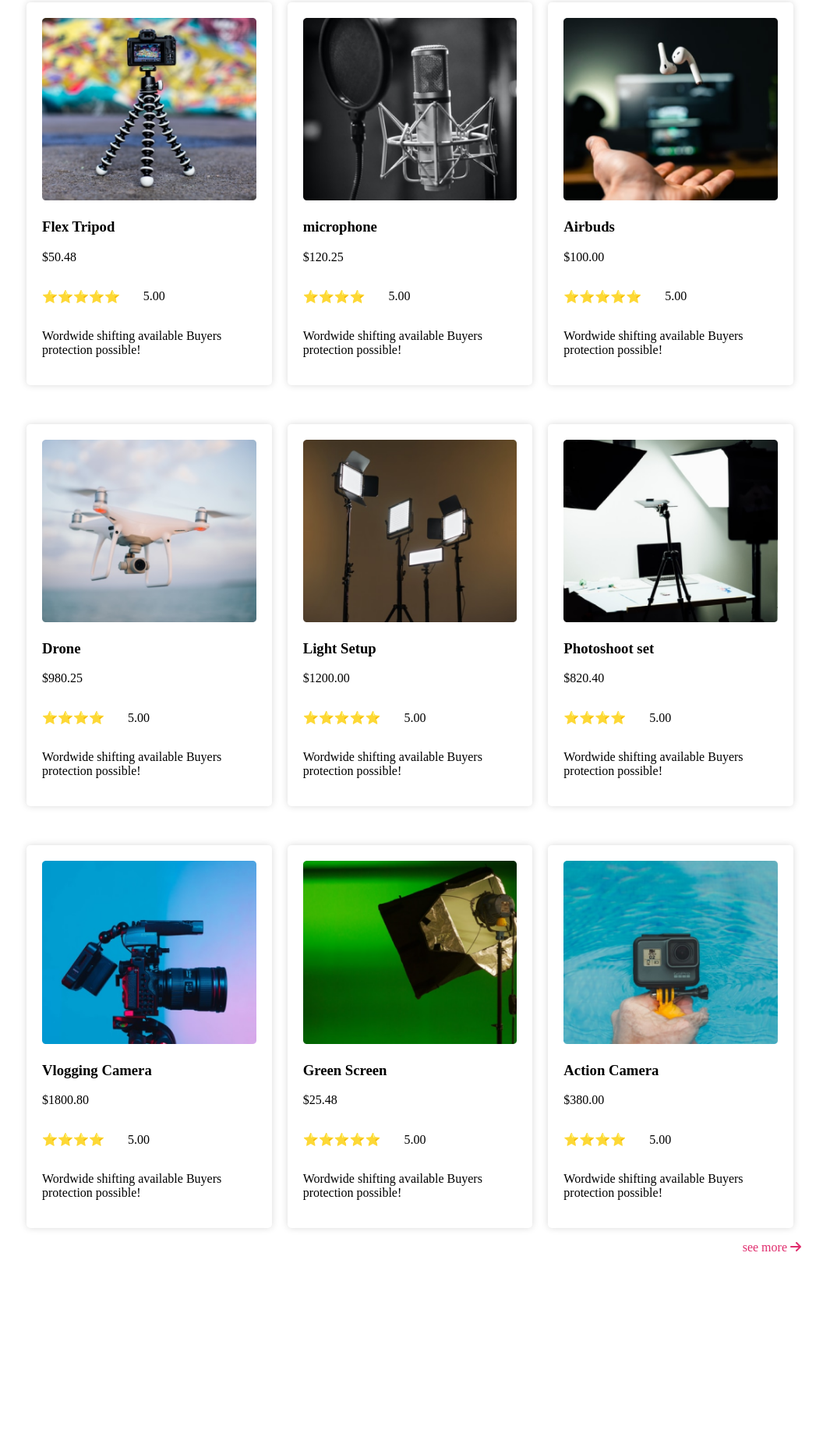
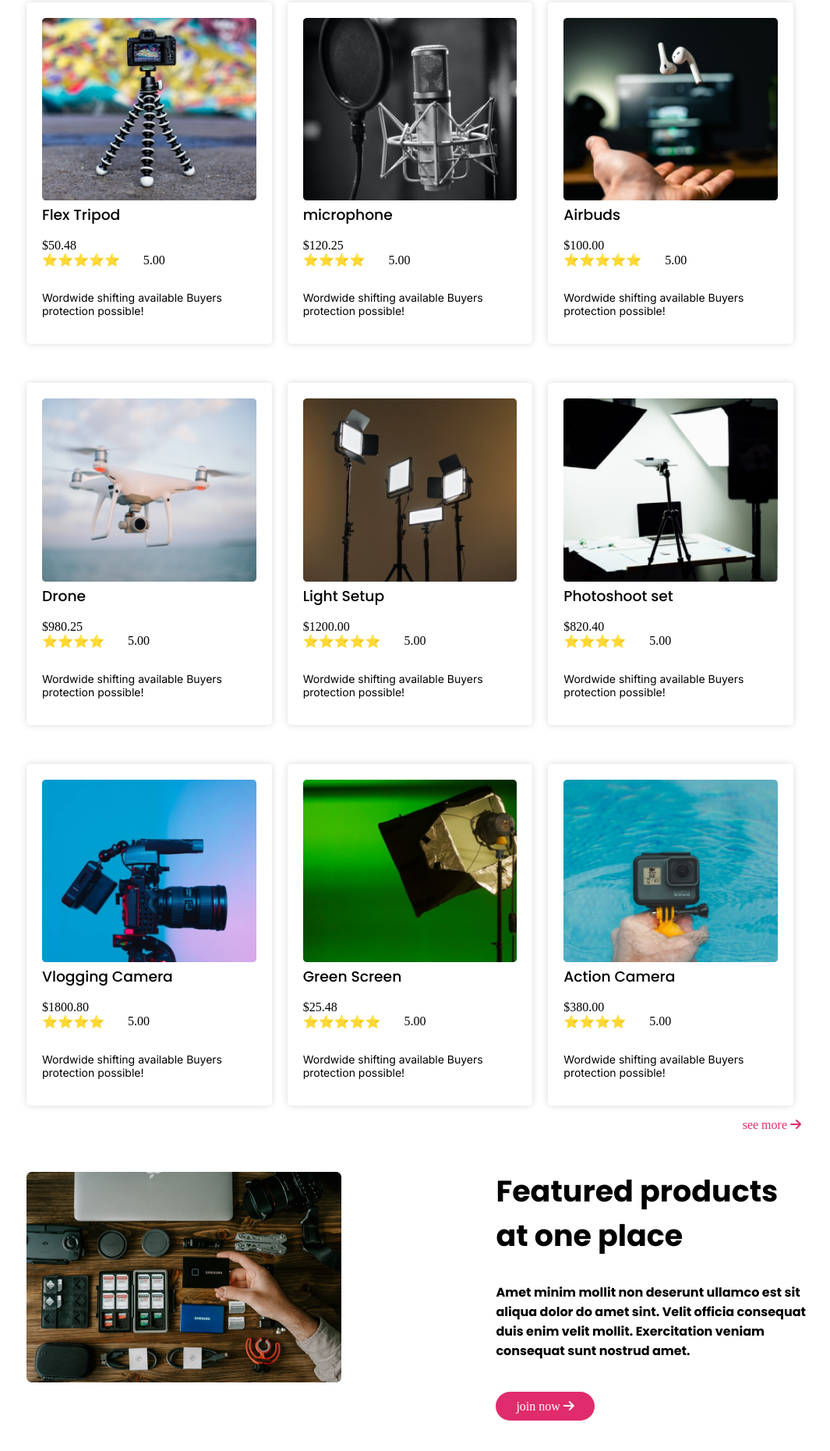
Before and after one commit to Atikur1997/influencer-gears, a plain HTML site: page index.html in a window 1280 px wide. Shown: the part 928-2789 px from the top of the page at 78% size, without its empty margins (104-1169 px from the left). Before the commit the page ends 2653 px from the top, so only its background shows below. Drawn offline with Linux system fonts and the light colour scheme.

Commit message:
feature section done with responsiveness

```diff
--- a/index.html
+++ b/index.html
@@ -6,6 +6,11 @@
     <meta name="viewport" content="width=device-width, initial-scale=1.0">
     <title>Influencer-Gear</title>
     <link rel="stylesheet" href="style.css">
+    <link rel="preconnect" href="https://fonts.googleapis.com">
+    <link rel="preconnect" href="https://fonts.gstatic.com" crossorigin>
+    <link
+        href="https://fonts.googleapis.com/css2?family=Inter:ital,opsz,wght@0,14..32,100..900;1,14..32,100..900&display=swap"
+        rel="stylesheet">
     <script src="https://kit.fontawesome.com/a04ea4a397.js" crossorigin="anonymous"></script>
 </head>
 
@@ -60,104 +65,104 @@
         <!-- sponsor section ends here -->
 
         <!-- card section starts here -->
-        <section class="card">
+        <section class="card ">
             <div class="card-item">
                 <img src="images/tripod.png" alt="">
-                <h3 class="card-title">Flex Tripod</h3>
+                <h3 class="card-title poppins-medium">Flex Tripod</h3>
                 <p class="price">$50.48</p>
                 <div class="rating">
                     <p class="star-item">⭐⭐⭐⭐⭐</p>
                     <p class="num-rating">5.00</p>
                 </div>
-                <p class="product-description">Wordwide shifting available
+                <p class="product-description inter-normal">Wordwide shifting available
                     Buyers protection possible!</p>
             </div>
             <div class="card-item">
                 <img src="images/mic.png" alt="">
-                <h3 class="card-title">microphone</h3>
+                <h3 class="card-title poppins-medium">microphone</h3>
                 <p class="price">$120.25</p>
                 <div class="rating">
                     <p class="star-item">⭐⭐⭐⭐</p>
                     <p class="num-rating">5.00</p>
                 </div>
-                <p class="product-description">Wordwide shifting available
+                <p class="product-description inter-normal">Wordwide shifting available
                     Buyers protection possible!</p>
             </div>
             <div class="card-item">
                 <img src="images/airpod.png" alt="">
-                <h3 class="card-title">Airbuds</h3>
+                <h3 class="card-title poppins-medium">Airbuds</h3>
                 <p class="price">$100.00</p>
                 <div class="rating">
                     <p class="star-item">⭐⭐⭐⭐⭐</p>
                     <p class="num-rating">5.00</p>
                 </div>
-                <p class="product-description">Wordwide shifting available
+                <p class="product-description inter-normal">Wordwide shifting available
                     Buyers protection possible!</p>
             </div>
             <div class="card-item">
                 <img src="images/drone.png" alt="">
-                <h3 class="card-title">Drone</h3>
+                <h3 class="card-title poppins-medium">Drone</h3>
                 <p class="price">$980.25</p>
                 <div class="rating">
                     <p class="star-item">⭐⭐⭐⭐</p>
                     <p class="num-rating">5.00</p>
                 </div>
-                <p class="product-description">Wordwide shifting available
+                <p class="product-description inter-normal">Wordwide shifting available
                     Buyers protection possible!</p>
             </div>
             <div class="card-item">
                 <img src="images/lights.png" alt="">
-                <h3 class="card-title">Light Setup</h3>
+                <h3 class="card-title poppins-medium">Light Setup</h3>
                 <p class="price">$1200.00</p>
                 <div class="rating">
                     <p class="star-item">⭐⭐⭐⭐⭐</p>
                     <p class="num-rating">5.00</p>
                 </div>
-                <p class="product-description">Wordwide shifting available
+                <p class="product-description inter-normal">Wordwide shifting available
                     Buyers protection possible!</p>
             </div>
             <div class="card-item">
                 <img src="images/setup.png" alt="">
-                <h3 class="card-title">Photoshoot set</h3>
+                <h3 class="card-title poppins-medium">Photoshoot set</h3>
                 <p class="price">$820.40</p>
                 <div class="rating">
                     <p class="star-item">⭐⭐⭐⭐</p>
                     <p class="num-rating">5.00</p>
                 </div>
-                <p class="product-description">Wordwide shifting available
+                <p class="product-description inter-normal">Wordwide shifting available
                     Buyers protection possible!</p>
             </div>
             <div class="card-item">
                 <img src="images/camera.png" alt="">
-                <h3 class="card-title">Vlogging Camera</h3>
+                <h3 class="card-title poppins-medium">Vlogging Camera</h3>
                 <p class="price">$1800.80</p>
                 <div class="rating">
                     <p class="star-item">⭐⭐⭐⭐</p>
                     <p class="num-rating">5.00</p>
                 </div>
-                <p class="product-description">Wordwide shifting available
+                <p class="product-description inter-normal">Wordwide shifting available
                     Buyers protection possible!</p>
             </div>
             <div class="card-item">
                 <img src="images/single-light.png" alt="">
-                <h3 class="card-title">Green Screen</h3>
+                <h3 class="card-title poppins-medium">Green Screen</h3>
                 <p class="price">$25.48</p>
                 <div class="rating">
                     <p class="star-item">⭐⭐⭐⭐⭐</p>
                     <p class="num-rating">5.00</p>
                 </div>
-                <p class="product-description">Wordwide shifting available
+                <p class="product-description inter-normal">Wordwide shifting available
                     Buyers protection possible!</p>
             </div>
             <div class="card-item">
                 <img src="images/action.png" alt="">
-                <h3 class="card-title">Action Camera</h3>
+                <h3 class="card-title poppins-medium">Action Camera</h3>
                 <p class="price">$380.00</p>
                 <div class="rating">
                     <p class="star-item">⭐⭐⭐⭐</p>
                     <p class="num-rating">5.00</p>
                 </div>
-                <p class="product-description">Wordwide shifting available
+                <p class="product-description inter-normal">Wordwide shifting available
                     Buyers protection possible!</p>
             </div>
             <div class="seeMore disply-flex">
@@ -166,6 +171,21 @@
         </section>
         <!-- card section ends here -->
 
+        <section class="features disply-flex">
+            <div class="feature-image">
+                <img src="images/gear.png" alt="">
+            </div>
+            <div class="feature-product ">
+                <h2 class="feature-title poppins-bold">Featured products at one place</h2>
+                <p class="feature-description poppins-bold">Amet minim mollit non deserunt ullamco est sit aliqua dolor
+                    do amet sint.
+                    Velit officia consequat duis enim velit mollit. Exercitation veniam consequat sunt nostrud amet.</p>
+                <div class="button">
+                    <buttoon class="btn-primary">join now <i class="fa-solid fa-arrow-right"></i></buttoon>
+                </div>
+            </div>
+        </section>
+
     </main>
 
 </body>
--- a/style.css
+++ b/style.css
@@ -55,6 +55,12 @@
     font-style: normal;
 }
 
+.inter-normal {
+    font-family: "Inter", sans-serif;
+    font-optical-sizing: auto;
+    font-weight: <weight>;
+    font-style: normal;
+}
 
 
 /* shared section starts here */
@@ -163,6 +169,23 @@ main {
     width: 100%;
 }
 
+.card-title {
+    margin: 0px;
+}
+
+.price {
+    margin-bottom: 0px;
+}
+
+.star-item,
+.num-rating {
+    margin-top: 0;
+}
+
+.product-description {
+    font-size: 14px;
+}
+
 .rating {
     display: flex;
     align-items: center;
@@ -181,6 +204,22 @@ main {
     margin-right: 10px;
 }
 
+.features {
+    justify-content: space-between;
+    align-items: center;
+}
+
+.feature-product {
+    width: 40%;
+}
+
+.feature-title {
+    font-size: calc(38rem / 16);
+}
+
+.feature-product p {
+    margin-bottom: calc(50rem / 16);
+}
 
 /* responsive design starts here */
 @media screen and (max-width:1000px) {
@@ -225,6 +264,26 @@ main {
         gap: 20px;
     }
 
+    .card {
+        grid-template-columns: repeat(3, 1fr);
+        width: 100%;
+        justify-content: center;
+    }
+
+    .seeMore {
+        grid-column: span 1;
+        justify-content: center;
+    }
+
+    .features {
+        flex-direction: column-reverse;
+        gap: calc(40rem / 16);
+    }
+
+    .feature-product {
+        width: 70%;
+        text-align: center;
+    }
 
 
 }
@@ -308,6 +367,17 @@ main {
         margin: 10px 0;
         gap: 0;
     }
+
+    .features {
+        flex-direction: column-reverse;
+        gap: calc(40rem / 16);
+    }
+
+    .feature-product {
+        width: 100%;
+        text-align: center;
+    }
+
 }
 
 @media screen and (max-width: 518.99px) {
@@ -316,7 +386,8 @@ main {
     }
 
     main {
-        margin-top: 0;
+        margin: 0;
+
     }
 
     .banner {
@@ -395,4 +466,15 @@ main {
         justify-content: center;
     }
 
+    .features {
+        flex-direction: column-reverse;
+        gap: calc(40rem / 16);
+    }
+
+    .feature-product {
+        width: 100%;
+        text-align: center;
+
+    }
+
 }
```
